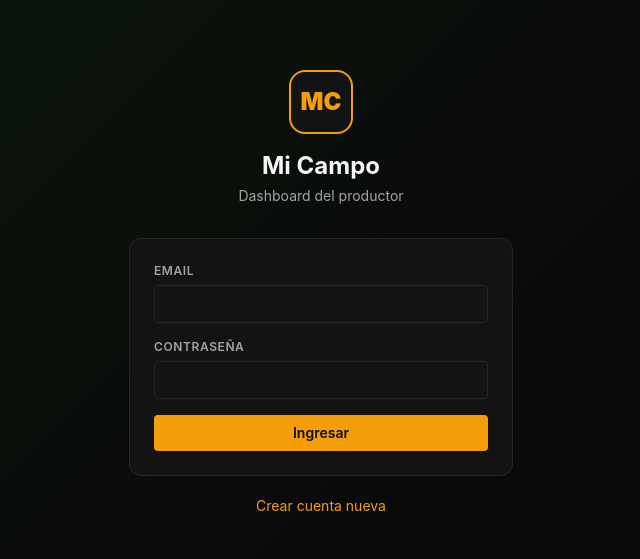
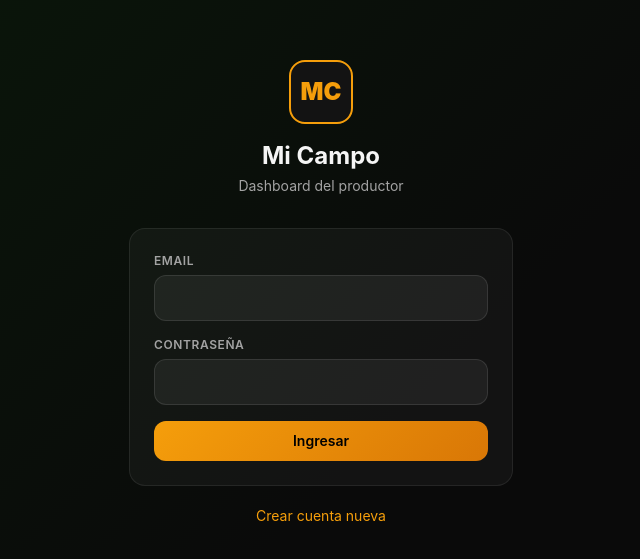
Before and after one commit to agrogestionpro28-creator/productor-ing, a Next.js app: page /login in a window 1280 px wide. Shown: the part 107-666 px from the top of the page, without its empty margins (319-959 px from the left). Built offline with nearby package versions, Linux system fonts and the light colour scheme.

Commit message:
feat: professional dark glassmorphism design

```diff
--- a/src/app/globals.css
+++ b/src/app/globals.css
@@ -2,34 +2,93 @@
 @tailwind components;
 @tailwind utilities;
 
-@import url('https://fonts.googleapis.com/css2?family=Inter:wght@400;500;600;700;800&display=swap');
+@import url('https://fonts.googleapis.com/css2?family=Inter:wght@400;500;600;700;800;900&display=swap');
 
 @layer base {
   *, *::before, *::after { box-sizing: border-box; }
-  html { -webkit-font-smoothing: antialiased; }
-  body { background: #0a0a0a; color: #f5f5f5; font-family: 'Inter', system-ui, sans-serif; min-height: 100vh; }
-  ::selection { background: #f59e0b; color: #0a0a0a; }
-  ::-webkit-scrollbar { width: 6px; height: 6px; }
-  ::-webkit-scrollbar-track { background: #111; }
-  ::-webkit-scrollbar-thumb { background: #333; border-radius: 3px; }
+  html { -webkit-font-smoothing: antialiased; -moz-osx-font-smoothing: grayscale; }
+  body {
+    background: #080808;
+    color: #f5f5f5;
+    font-family: 'Inter', system-ui, sans-serif;
+    min-height: 100vh;
+  }
+  ::selection { background: #f59e0b; color: #000; }
+  ::-webkit-scrollbar { width: 4px; height: 4px; }
+  ::-webkit-scrollbar-track { background: transparent; }
+  ::-webkit-scrollbar-thumb { background: rgba(255,255,255,0.1); border-radius: 2px; }
+  select option { background: #111; color: #f5f5f5; }
 }
 
 @layer components {
-  .field { @apply w-full px-3 py-2 bg-base-3 border border-base-5 rounded text-hi placeholder:text-lo text-sm focus:outline-none focus:border-ochre focus:ring-1 focus:ring-ochre/30 transition-colors; }
-  .btn { @apply inline-flex items-center justify-center gap-2 px-4 py-2 rounded font-semibold text-sm transition-all disabled:opacity-40 disabled:cursor-not-allowed; }
-  .btn-primary { @apply btn bg-ochre text-[#0a0a0a] hover:bg-ochre-dark; }
-  .btn-afa    { @apply btn bg-afa text-[#0a0a0a] hover:bg-afa-dark; }
-  .btn-ghost  { @apply btn border border-base-5 text-mid hover:border-ochre hover:text-ochre; }
-  .btn-danger { @apply btn bg-red-600 text-white hover:bg-red-700; }
-  .card { @apply bg-base-3 border border-base-5 rounded-card; }
-  .eyebrow { @apply text-[10px] font-bold tracking-[0.16em] uppercase text-ochre; }
+  .field {
+    @apply w-full px-4 py-3 rounded-xl text-white text-sm
+           focus:outline-none transition-all;
+    background: rgba(255,255,255,0.06);
+    border: 1px solid rgba(255,255,255,0.1);
+  }
+  .field:focus {
+    border-color: #f59e0b;
+    background: rgba(245,158,11,0.08);
+    box-shadow: 0 0 0 3px rgba(245,158,11,0.1);
+  }
+  .field::placeholder { color: rgba(255,255,255,0.2); }
 
-  /* Módulo grain */
-  .card-grain { @apply card border-grain/30 bg-[#1a1000]; }
-  /* Módulo insumos */
-  .card-input { @apply card border-input/30 bg-[#10101a]; }
-  /* Módulo combustible */
-  .card-fuel  { @apply card border-fuel/30 bg-[#1a1010]; }
-  /* Módulo finanzas */
-  .card-money { @apply card border-money/30 bg-[#0a1a12]; }
+  .btn {
+    @apply inline-flex items-center justify-center gap-2 px-5 py-2.5
+           rounded-xl font-semibold text-sm transition-all
+           disabled:opacity-40 disabled:cursor-not-allowed;
+  }
+  .btn-primary {
+    @apply btn;
+    background: linear-gradient(135deg, #f59e0b, #d97706);
+    color: #000;
+  }
+  .btn-primary:hover { filter: brightness(1.1); transform: translateY(-1px); }
+
+  .btn-afa {
+    @apply btn;
+    background: linear-gradient(135deg, #2EAA6E, #1d7a4d);
+    color: #000;
+  }
+
+  .btn-ghost {
+    @apply btn;
+    background: rgba(255,255,255,0.06);
+    border: 1px solid rgba(255,255,255,0.1);
+    color: rgba(255,255,255,0.6);
+  }
+  .btn-ghost:hover { background: rgba(255,255,255,0.1); color: white; }
+
+  .btn-danger {
+    @apply btn bg-red-600 text-white hover:bg-red-500;
+  }
+
+  .card {
+    border-radius: 16px;
+    background: rgba(255,255,255,0.04);
+    border: 1px solid rgba(255,255,255,0.08);
+  }
+
+  .card-glass {
+    border-radius: 16px;
+    background: rgba(15,15,15,0.8);
+    border: 1px solid rgba(255,255,255,0.08);
+    backdrop-filter: blur(12px);
+  }
+
+  .eyebrow {
+    @apply text-[10px] font-bold tracking-[0.2em] uppercase;
+    color: #f59e0b;
+  }
+
+  .section-title {
+    @apply text-2xl font-black text-white;
+  }
+
+  /* Module accent colors */
+  .accent-grain  { color: #f59e0b; }
+  .accent-input  { color: #818cf8; }
+  .accent-fuel   { color: #f87171; }
+  .accent-money  { color: #34d399; }
 }
```
